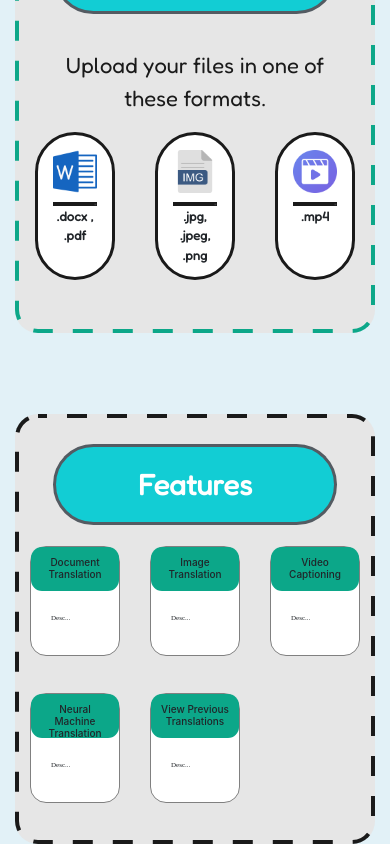
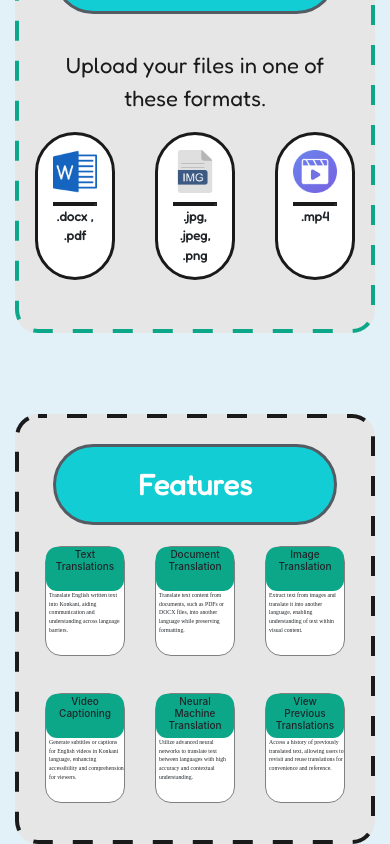
Before and after one commit to VedDalvi/RTTT, a React (Create React App) app in the folder UI/: page / in a window 390 px wide. Shown: the part 814-1658 px from the top of the page. Built offline with nearby package versions, Linux system fonts and the light colour scheme.

Commit message:
Changes to Features UI and View Translations button to Navbar

```diff
--- a/UI/src/App.css
+++ b/UI/src/App.css
@@ -230,10 +230,11 @@
     display: flex;
     -ms-flex-wrap: wrap;
     flex-wrap: wrap;
-    margin-right: 12px;
-    margin-left: 0px;
+    margin: auto;
+    padding-left: 15px;
+    padding-right: 15px;
     width: 100%;
-    top: 273px;
+    top: 223px;
     position: absolute;
 }
 .row-cols-md-3>* {
@@ -246,10 +247,12 @@
     position: relative;
     display: -ms-flexbox;
     display: flex;
+    text-align: justify;
     -ms-flex-direction: column;
     flex-direction: column;
     min-width: 0;
     word-wrap: break-word;
+    padding: 30px;
     background-color: #fff;
     background-clip: border-box;
     border: 1px solid rgba(0, 0, 0, .125);
@@ -262,6 +265,7 @@
     background-color: #0CA789;
     position: relative;
     top: -20px;
+    text-align: center;
     padding: 17px;
     margin-right: -20px;
     margin-left: -20px;
@@ -1316,12 +1320,24 @@ p {
     }
     .card {
         height: 110px;
+        padding: 0px;
     }
     .card-title {
         height: 44px;
         padding: 9px;
         font-size:10px ;
         text-align: center;
+    }
+    .card-title font {
+        top: -8px;
+        position: relative;
+    }
+    .card-text {
+        text-align: left;
+        top: 33px;
+        left: 3px;
+        font-size: 0.36rem;
+        position: absolute;
     }
     /*End of Layout3*/
 
@@ -1401,4 +1417,35 @@ p {
         font-size: 23px;
     }
     /*END OF LOGIN*/
+
+    /*About Page*/
+    .about {
+        height: 184px;
+    }
+    .title-about {
+        width: 100%;
+        left: 0%;
+    }
+    .title-about font {
+        font-size: 37px;
+    }
+    .img-about img {
+        width: 35%;
+        height: 106px;
+        right: -1px;
+    }
+    .img-about .spek {
+        top: 64px;
+        width: 26%;
+        left: 4%;
+    }
+    .para1 {
+
+        width: 86%;
+        margin: auto;
+        font-size: 12px;
+        top: 20px;
+        margin-bottom: 120px;
+    }
+    /*End of About Page*/
 }
--- a/UI/src/components/features/Features.js
+++ b/UI/src/components/features/Features.js
@@ -6,40 +6,48 @@ export default function Features() {
             <div className="col">
                 <div className="card">
                     <div className="card-body">
-                        <h5 className="card-title">Document Translation</h5>
-                        <p className="card-text">Desc...</p>
+                        <h5 className="card-title"><font>Text Translations</font></h5>
+                        <p className="card-text">Translate English written text into Konkani, aiding communication and understanding across language barriers.</p>
                     </div>
                 </div>
             </div>
             <div className="col">
                 <div className="card">
                     <div className="card-body">
-                        <h5 className="card-title">Image Translation</h5>
-                        <p className="card-text">Desc...</p>
+                        <h5 className="card-title"><font>Document Translation</font></h5>
+                        <p className="card-text">Translate text content from documents, such as PDFs or DOCX files, into another language while preserving formatting.</p>
                     </div>
                 </div>
             </div>
             <div className="col">
                 <div className="card">
                     <div className="card-body">
-                        <h5 className="card-title">Video Captioning</h5>
-                        <p className="card-text">Desc...</p>
+                        <h5 className="card-title"><font>Image Translation</font></h5>
+                        <p className="card-text"> Extract text from images and translate it into another language, enabling understanding of text within visual content.</p>
                     </div>
                 </div>
             </div>
             <div className="col">
                 <div className="card">
                     <div className="card-body">
-                        <h5 className="card-title">Neural Machine Translation</h5>
-                        <p className="card-text">Desc...</p>
+                        <h5 className="card-title"><font>Video Captioning</font></h5>
+                        <p className="card-text">Generate subtitles or captions for English videos in Konkani language, enhancing accessibility and comprehension for viewers.</p>
                     </div>
                 </div>
             </div>
             <div className="col">
                 <div className="card">
                     <div className="card-body">
-                        <h5 className="card-title">View Previous Translations</h5>
-                        <p className="card-text">Desc...</p>
+                        <h5 className="card-title"><font>Neural Machine Translation</font></h5>
+                        <p className="card-text">Utilize advanced neural networks to translate text between languages with high accuracy and contextual understanding.</p>
+                    </div>
+                </div>
+            </div>
+            <div className="col">
+                <div className="card">
+                    <div className="card-body">
+                        <h5 className="card-title"><font>View Previous Translations</font></h5>
+                        <p className="card-text">Access a history of previously translated text, allowing users to revisit and reuse translations for convenience and reference.</p>
                     </div>
                 </div>
             </div>
--- a/UI/src/components/navbar/Navbar.js
+++ b/UI/src/components/navbar/Navbar.js
@@ -71,7 +71,10 @@ export default function Navbar({isLoggedIn, setLoggedIn}) {
                         </button>
                         <form className="dropdown-menu p-4">
                         {isLoggedIn ? (
-                            <button type="submit" className="btn btn-primary" onClick={handleLogout}>Logout</button>
+                            <>
+                                <button type="submit" className="btn btn-primary" onClick={handleLogout}>Logout</button><br/><br/>
+                                <Link className="btn btn-primary">Translations</Link>
+                            </>
                         ) : (
                             <>
                                 <p>Please login to continue</p>
```
